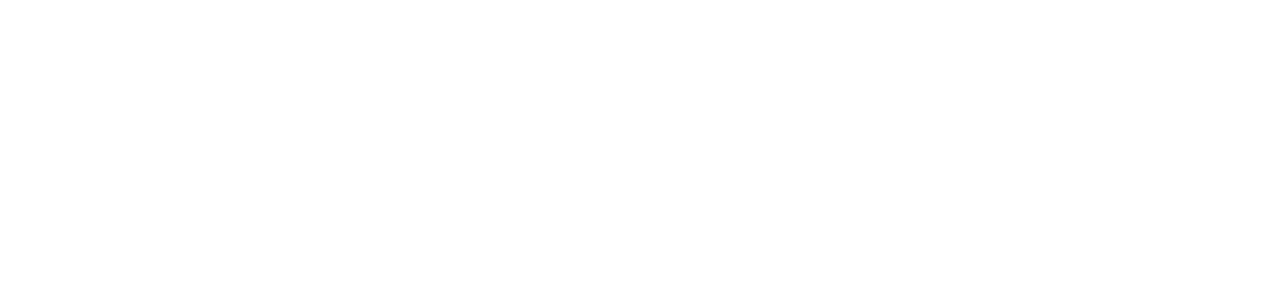
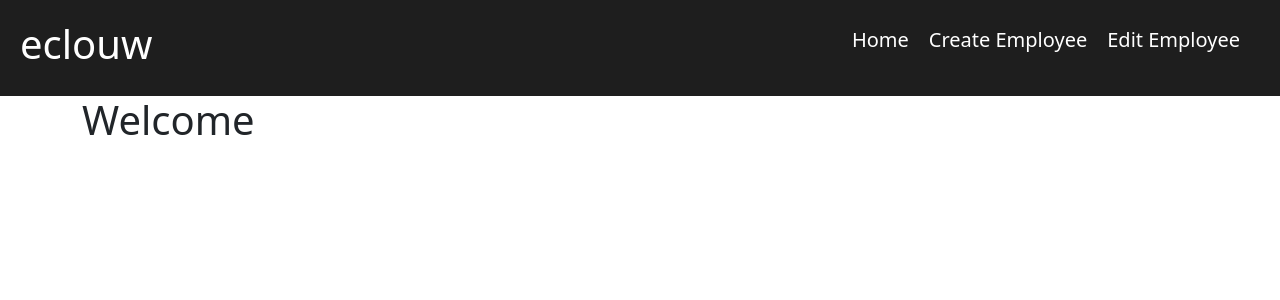
Before and after one commit to eclouw/EmployeeManagerProject, a React (Create React App) app: page / in a window 1280 px wide. Before the commit this address had no page. Shown: the top 300 px of the page. Built offline with nearby package versions, Linux system fonts and the light colour scheme.

Commit message:
Created and added a navbar

```diff
--- a/src/App.js
+++ b/src/App.js
@@ -3,15 +3,23 @@
 import EmployeesTableView from './Pages/EmployeesTableView';
 import EmployeeCreator from './Pages/EmployeeCreator';
 import {BrowserRouter, Route, Routes} from 'react-router-dom';
+import HomePage from './Pages/HomePage';
+import NavBar from './Components/UI/NavBar';
 
 function App() {
   return (
+    <>
     <BrowserRouter>
+    <NavBar/>
+    <div class="container">
       <Routes>
-        <Route path="/edit/Employee" Component={EmployeesTableView}/>
-        <Route path="/create/Employee" Component={EmployeeCreator}/>
+      <Route path="/" element={<HomePage/>}/>
+        <Route path="/edit/Employee" element={<EmployeesTableView/>}/>
+        <Route path="/create/Employee" element={<EmployeeCreator/>}/>
       </Routes>
+      </div>
     </BrowserRouter>
+    </>
   );
 }
 
--- /dev/null
+++ b/src/Components/UI/NavBar.js
@@ -0,0 +1,20 @@
+import React from "react";
+import { Link } from "react-router-dom";
+import './styles/navBar.css';
+
+function NavBar(){
+    return(
+        <div class="navbar">
+            <h1>eclouw</h1>
+            <nav>
+                <ul>
+                    <li><Link to ="/">Home</Link></li>
+                    <li><Link to ="/create/Employee">Create Employee</Link></li>
+                    <li><Link to ="/edit/Employee">Edit Employee</Link></li>
+                </ul>
+            </nav>
+        </div>
+    )
+}
+
+export default NavBar;
--- /dev/null
+++ b/src/Components/UI/styles/navBar.css
@@ -0,0 +1,38 @@
+.navbar{
+    width: 100%; /* Take up 100 percent screen width */
+    background: #1e1e1e;
+    display: flex; /* use flex layout */
+    align-items: center; /* Align items to center of the navbar */
+    padding: 20px; /* Add padding to the navbar */
+    color: white;
+
+
+}
+
+nav{
+    text-align: right; /* Align texts to the right */
+    display:inline-block;
+    width: 80%; /* Make sure that it takes up all of navbar so it can actually be aligned to the right */
+
+}
+
+nav ul{
+    list-style-type: none; /* Remove unordered list styling */
+
+
+}
+
+nav ul li{
+    margin-right: 20px; /* Add a right margin of 20px */
+    display: inline-block;
+    font-size: 20px;
+}
+
+nav li:hover{
+    background-color: aqua; /*TODO CHANGE THIS COLOUR */
+}
+
+nav a{
+    color: white;
+    text-decoration: none;
+}
--- /dev/null
+++ b/src/Pages/HomePage.js
@@ -0,0 +1,10 @@
+function HomePage(){
+
+    return(
+        <div className="HomePage">
+            <h1>Welcome</h1>
+        </div>
+    )
+}
+
+export default HomePage;
```
